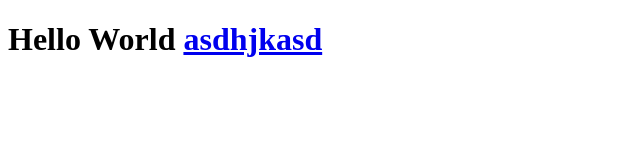
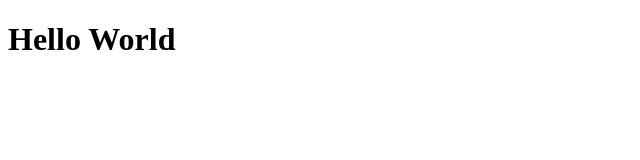
Before and after one commit to ctinaa/Personal-Website, a plain HTML site: page index.html in a window 1280 px wide. Shown: the whole page, without its empty margins (0-640 px from the left). Drawn offline with Linux system fonts and the light colour scheme.

Commit message:
Update index.html

```diff
--- a/index.html
+++ b/index.html
@@ -2,6 +2,5 @@
 <html>
 <body>
     <h1> Hello World </a>
-        <a href = "google.com"> asdhjkasd </a>
 </body>
 </html>
```
